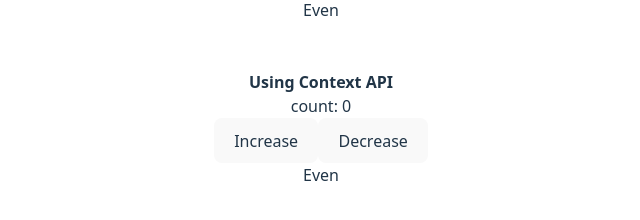
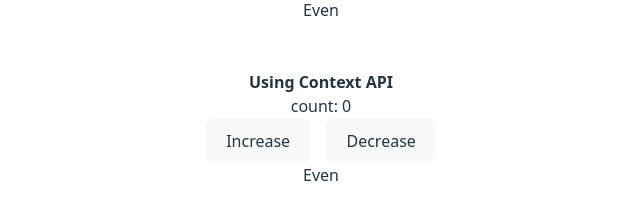
Before and after one commit to senthil-athiban/state-management, a React (Vite) app: page / in a window 1280 px wide. Shown: the part 354-574 px from the top of the page, without its empty margins (319-959 px from the left). Built offline with nearby package versions, Linux system fonts and the light colour scheme.

Commit message:
(fix) context

```diff
--- a/src/components/context-counter.component.tsx
+++ b/src/components/context-counter.component.tsx
@@ -1,48 +1,38 @@
-import React from 'react'
-import { useCounter } from '../context/counter.context'
+import React, { memo } from "react";
+import { useCounter } from "../context/counter.context";
 
 const ContextCounterComp = () => {
   return (
-    <div className='flex flex-col gapy-y-2'>
-      <p className='font-bold'>Using Context API</p>
+    <div>
+      <p className="font-bold">Using Context API</p>
       <Count />
-        <div>
       <Increase />
       <Decrease />
-        </div>
       <IsEven />
     </div>
-  )
-}
+  );
+};
 
-const Count = () => {
+const Count = memo(() => {
   const { count } = useCounter();
-    return (
-        <p>count: {count}</p>
-    )
-  }
+  return <p>count: {count}</p>;
+});
 
-  const Increase = () => {
+const Increase = memo(() => {
   const { setCount } = useCounter();
 
-    return (
-        <button onClick={() => setCount(p => p+1)}>Increase</button>
-    )
-  }
+  return <button onClick={() => setCount((p) => p + 1)} className="mr-4">Increase</button>;
+});
 
-  const Decrease = () => {
+const Decrease = memo(() => {
   const { setCount } = useCounter();
-    return (
-        <button onClick={() => setCount(p => p-1)}>Decrease</button>
-    )
-  }
+  return <button onClick={() => setCount((p) => p - 1)}>Decrease</button>;
+});
 
-  const IsEven = () => {
-    const {count} = useCounter();
+const IsEven = memo(() => {
+  const { count } = useCounter();
   const isEven = count % 2 === 0;
-    return (
-      <p>{isEven ? "Even" : "Odd"}</p>
-    )
-  }
+  return <p>{isEven ? "Even" : "Odd"}</p>;
+});
 
-export default ContextCounterComp
+export default ContextCounterComp;
--- a/src/components/recoil-counter.component.tsx
+++ b/src/components/recoil-counter.component.tsx
@@ -23,7 +23,7 @@ const Count = () => {
 const Increase = () => {
   const setCount = useSetRecoilState(counterAtom);
 
-  return <button onClick={() => setCount((p) => p + 2)}>Increase</button>;
+  return <button onClick={() => setCount((p) => p + 2)} className="mr-4">Increase</button>;
 };
 
 const Decrease = () => {
```
Lines whose indentation alone changed are shown as unchanged.
